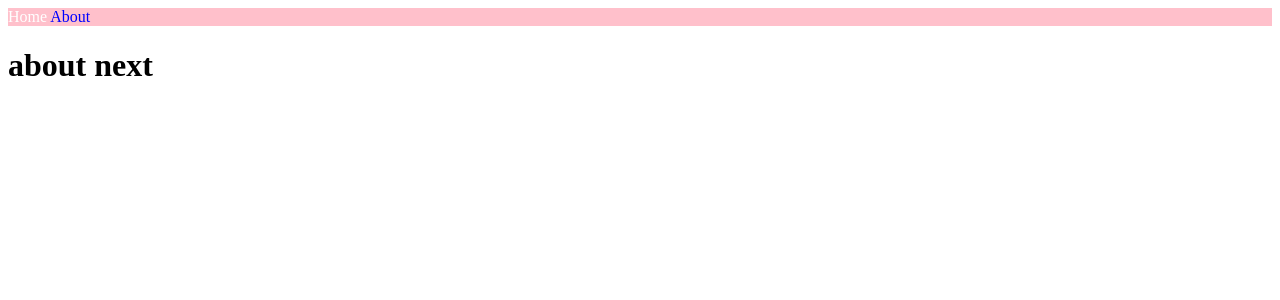
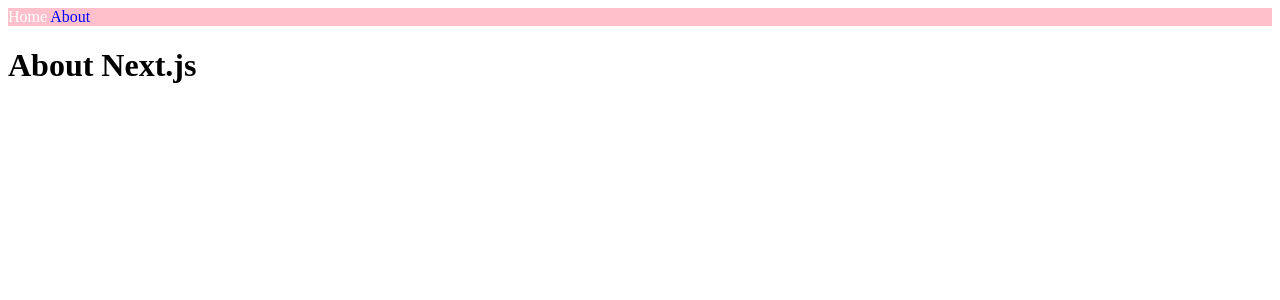
Before and after one commit to kshyun1223/practice-hello-next, a Next.js app: page /about-next in a window 1280 px wide. Shown: the top 300 px of the page. Built offline with nearby package versions, Linux system fonts and the light colour scheme.

Commit message:
별도의 파일에 Head 컴포넌트를 넣어놓고 props로 title을 전달하는 예시

```diff
--- /dev/null
+++ b/src/components/Seo.js
@@ -0,0 +1,11 @@
+import Head from "next/head"
+
+export default function Seo({title}){
+  return(
+    <div>
+      <Head>
+        <title>{title} | Hello Next</title>
+      </Head>
+    </div>
+  )
+}
--- a/src/pages/about-next.js
+++ b/src/pages/about-next.js
@@ -1,12 +1,10 @@
-import Head from "next/head"
+import Seo from "../components/Seo";
 
 export default function about() {
   return (
     <div>
-      <Head>
-        <title>About | Hello Next!!!</title>
-      </Head>
-      <h1>about next</h1>
+      <Seo title="About" />
+      <h1>About Next.js</h1>
     </div>
   )
 }
```
Also changed, not shown: src/pages/index.js (+3 -5 lines).
